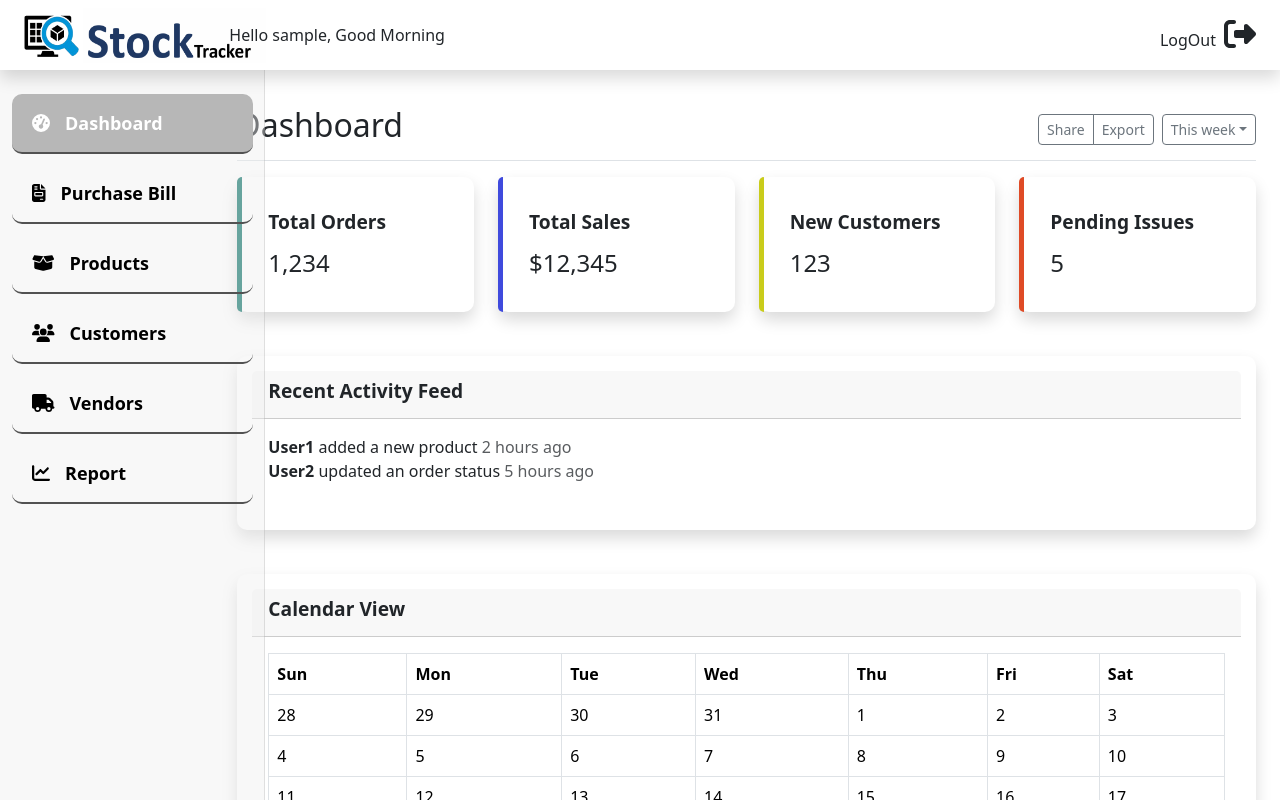
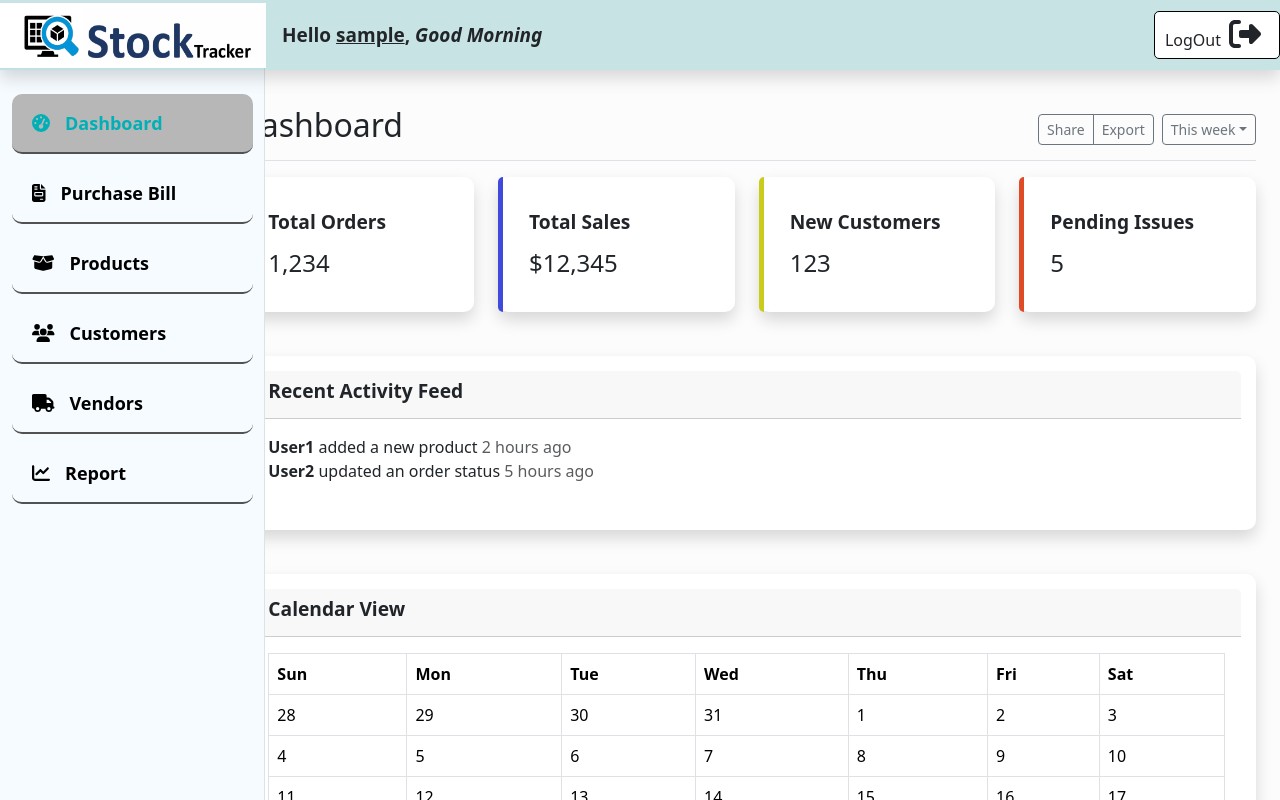
Before and after one commit to Vasoyasharan/InventoryManagementFrontEnd, a React (Create React App) app: page /dashboard in a window 1280 px wide. Shown: the top 800 px of the page. Built offline with nearby package versions, Linux system fonts and the light colour scheme; sample sign-in values are in the browser's storage.

Commit message:
UI changes

```diff
--- a/public/index.html
+++ b/public/index.html
@@ -24,7 +24,7 @@
       work correctly both with client-side routing and a non-root public URL.
       Learn how to configure a non-root public URL by running `npm run build`.
     -->
-    <title>Own Shop</title>
+    <title>Stock Tracker</title>
   </head>
   <body>
     <noscript>You need to enable JavaScript to run this app.</noscript>
--- a/src/Css/Sidebar.css
+++ b/src/Css/Sidebar.css
@@ -23,7 +23,7 @@ body {
     z-index: 100;
     padding: 48px 0;
     box-shadow: inset -1px 0 0 rgba(0, 0, 0, 0.1);
-    background-color: rgba(238, 238, 238, 0.411);
+    background-color: rgb(245, 251, 255);
     color: #000000;
     display: flex;
     flex-direction: column;
@@ -58,7 +58,7 @@ body {
 
 .sidebar .nav-link.active {
     background-color: rgb(183, 183, 183);
-    color: #ffffff;
+    color: #00b0b6;
     border-radius: 10px;
 }
 
@@ -109,16 +109,14 @@ body {
 
 /* Navbar */
 .navbar-brand {
-    padding-top: 0.75rem;
-    padding-bottom: 0.75rem;
-    font-size: 1rem;
     background-color: white;
+    width: 266px !important;
+    height: 69ipx !important;
 }
 
 .navbar {
     height: 70px;
-    background-color: white;
-    box-shadow: 0 4px 8px rgba(0, 0, 0, 0.1);
+    background-color: rgba(69, 161, 161, 0.3);
 }
 
 .navbar .navbar-toggler {
@@ -142,3 +140,21 @@ body {
     border-color: transparent;
     box-shadow: 0 0 0 3px rgba(255, 255, 255, 0.25);
 }
+
+.navbar-text {
+    font-size: 19px;
+    font-weight: 700;
+}
+
+/* LogOut button  */
+.navbar-nav {
+    background-color: #ffffff;
+    border-radius: 5px;
+    border: 0.1px solid black;
+    transition: transform 0.3s;
+}
+
+.navbar-nav:hover {
+    background-color: #b4b4b4;
+    transform: translateY(-5px);
+}
--- a/src/component/Header.js
+++ b/src/component/Header.js
@@ -4,7 +4,6 @@ import React from "react";
 import { toast } from "react-toastify";
 import { FontAwesomeIcon } from "@fortawesome/react-fontawesome";
 import { faRightFromBracket } from "@fortawesome/free-solid-svg-icons";
-// import companyLogo from "../../public/inventoryLogo.png"
 
 const Header = (props) => {
     const navigate = useNavigate();
@@ -34,14 +33,14 @@ const Header = (props) => {
     return (
         <React.Fragment>
             <header className="navbar sticky-top flex-md-nowrap shadow">
-                <NavLink className="navbar-brand col-md-3 col-lg-2 me-0 px-3" to="/dashboard">
+                <NavLink className="navbar-brand me-0 px-3" to="/dashboard">
                     <img src={`${process.env.PUBLIC_URL}/inventoryLogo.png`} alt="logo" style={{ width: "250px", height: "55px" }} />
                 </NavLink>
                 <div className="navbar-text text-dark ms-3">
-                    Hello {userName}, {getCurrentGreeting()}
+                    Hello <u>{userName}</u>, <i>{getCurrentGreeting()}</i>
                 </div>
                 <div className="navbar-nav ms-auto">
-                    <div className="link-lg link-dark me-3" style={{ cursor: "pointer" }} onClick={handleLogout}>
+                    <div className="link-lg link-dark" style={{ cursor: "pointer", padding: "6px 10px" }} onClick={handleLogout}>
                         LogOut
                         <FontAwesomeIcon icon={faRightFromBracket} size="2x" className="mx-2" />
                     </div>
--- a/src/pages/home/Dashboard.css
+++ b/src/pages/home/Dashboard.css
@@ -4,6 +4,7 @@ body {
 
 .dashboard-main {
   padding-top: 20px;
+  background-color: #fcfcfc;
 }
 
 .dashboard-content .card {
```
